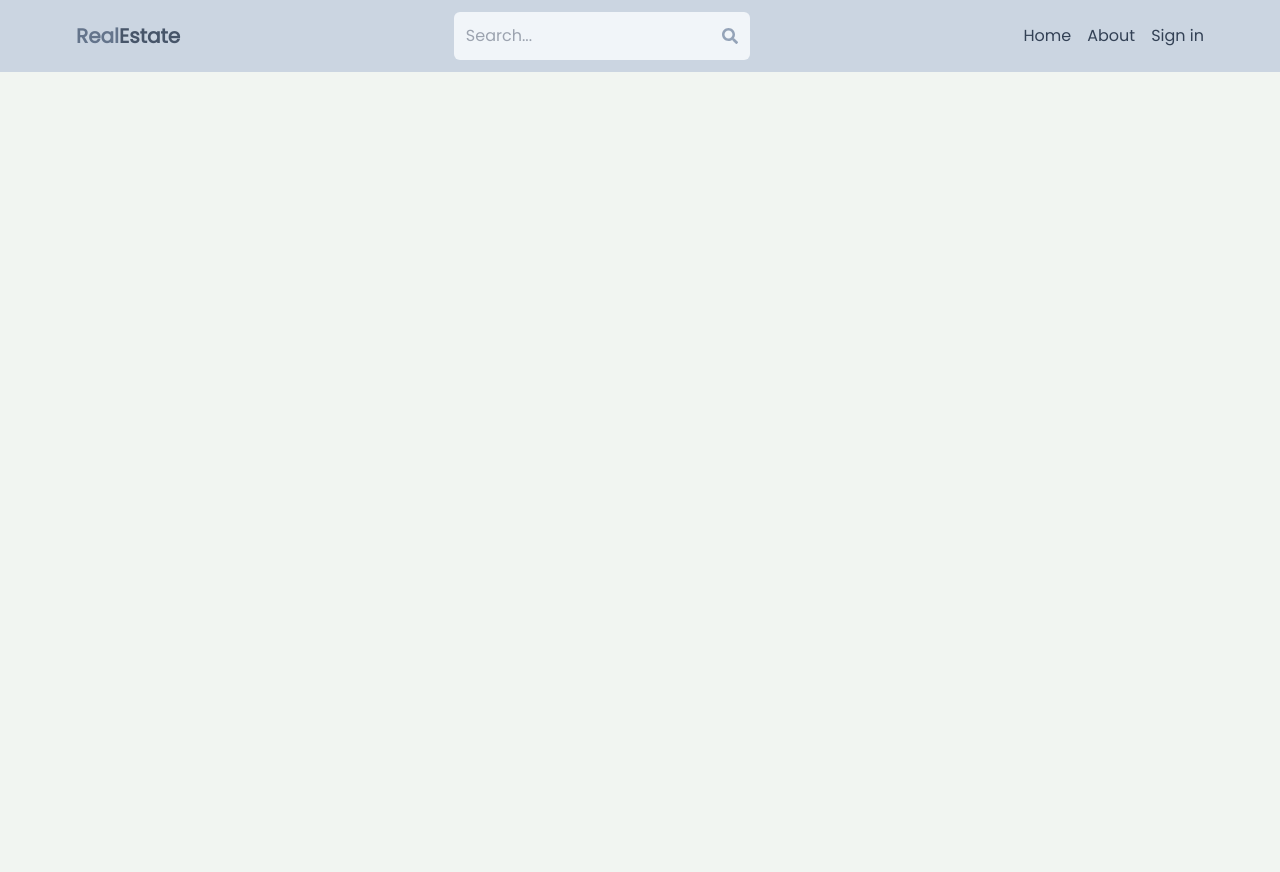
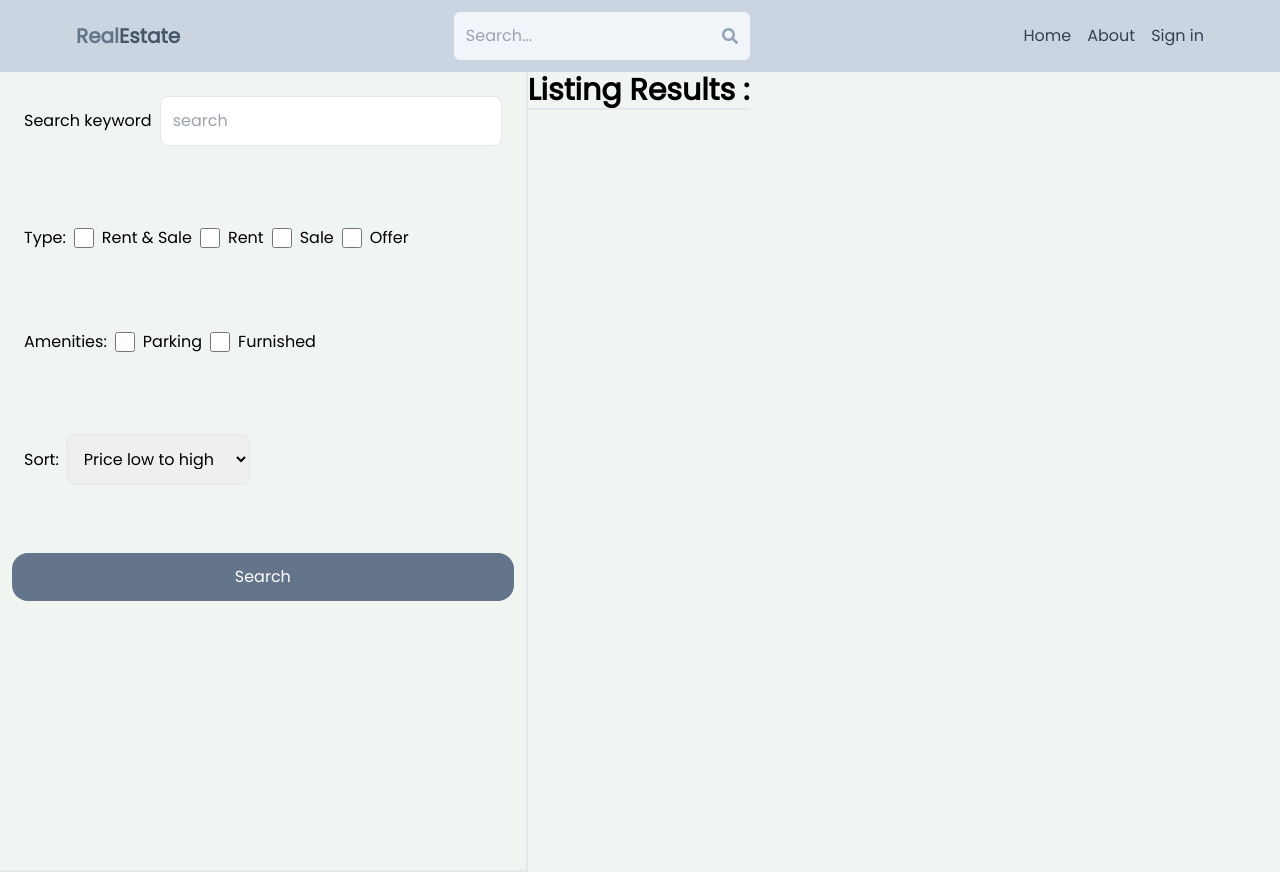
Before and after one commit to SachinSilva99/real-estate-mern, a React (Vite) app in the folder client/: page /search in a window 1280 px wide. Before the commit the page ends 800 px from the top, so only its background shows below. Built offline with nearby package versions, Linux system fonts and the light colour scheme; no server answers; the HTML template or start-up script is replaced by a standard one.

Commit message:
create search page ui

```diff
--- a/client/src/App.jsx
+++ b/client/src/App.jsx
@@ -9,6 +9,7 @@ import Header from "./components/Header";
 import PrivateRoute from "./components/PrivateRoute.jsx";
 import UpdateListing from "./pages/UpdateListing.jsx";
 import Listing from "./pages/Listing.jsx";
+import Search from "./pages/Search.jsx";
 
 function App() {
   return (
@@ -19,6 +20,7 @@ function App() {
         <Route path="/sign-in" element={<SignIn />} />
         <Route path="/sign-up" element={<SignUp />} />
         <Route path="/about" element={<About />} />
+        <Route path="/search" element={<Search />} />
         <Route path="/listing/:listingId" element={<Listing />} />
 
         <Route element={<PrivateRoute />}>
--- /dev/null
+++ b/client/src/pages/Search.jsx
@@ -0,0 +1,70 @@
+import React from "react";
+
+const Search = () => {
+  return (
+    <div className="flex flex-col md:flex-row">
+      <div className="left border-b-2 md:border-r-2 md:min-h-screen">
+        <form className="flex flex-col gap-8">
+          <div className="flex items-center gap-2 p-6 ">
+            <label className="whitespace-nowrap">Search keyword</label>
+            <input
+              className="border rounded-lg p-3 w-full"
+              type="text"
+              id="searchTerm"
+              placeholder="search"
+            />
+          </div>
+          <div className="flex gap-2 flex-wrap items-center p-6">
+            <label>Type:</label>
+            <div className="flex gap-2">
+              <input className="w-5" type="checkbox" id="all" />
+              <span>Rent & Sale</span>
+            </div>
+            <div className="flex gap-2">
+              <input className="w-5" type="checkbox" id="rent" />
+              <span>Rent</span>
+            </div>
+            <div className="flex gap-2">
+              <input className="w-5" type="checkbox" id="sale" />
+              <span> Sale</span>
+            </div>
+            <div className="flex gap-2">
+              <input className="w-5" type="checkbox" id="offer" />
+              <span>Offer</span>
+            </div>
+          </div>
+          <div className="flex gap-2 flex-wrap items-center p-6">
+            <label>Amenities:</label>
+            <div className="flex gap-2">
+              <input className="w-5" type="checkbox" id="parking" />
+              <span>Parking</span>
+            </div>
+            <div className="flex gap-2">
+              <input className="w-5" type="checkbox" id="furnished" />
+              <span>Furnished</span>
+            </div>
+          </div>
+          <div className="flex gap-2 flex-wrap items-center p-6">
+            <label>Sort:</label>
+            <select id="sort_order" className="border rounded-lg p-3">
+              <option value="">Price low to high</option>
+              <option value="">Price hight to low</option>
+              <option value="">Latest</option>
+              <option value="">Oldest</option>
+            </select>
+          </div>
+          <button className="bg-slate-500 p-3 m-3 text-white hover:opacity-80 focus:opacity-50 rounded-2xl">
+            Search
+          </button>
+        </form>
+      </div>
+      <div className="right">
+        <h1 className="text-3xl font-semibold border-b-2">
+          Listing Results :{" "}
+        </h1>
+      </div>
+    </div>
+  );
+};
+
+export default Search;
```
